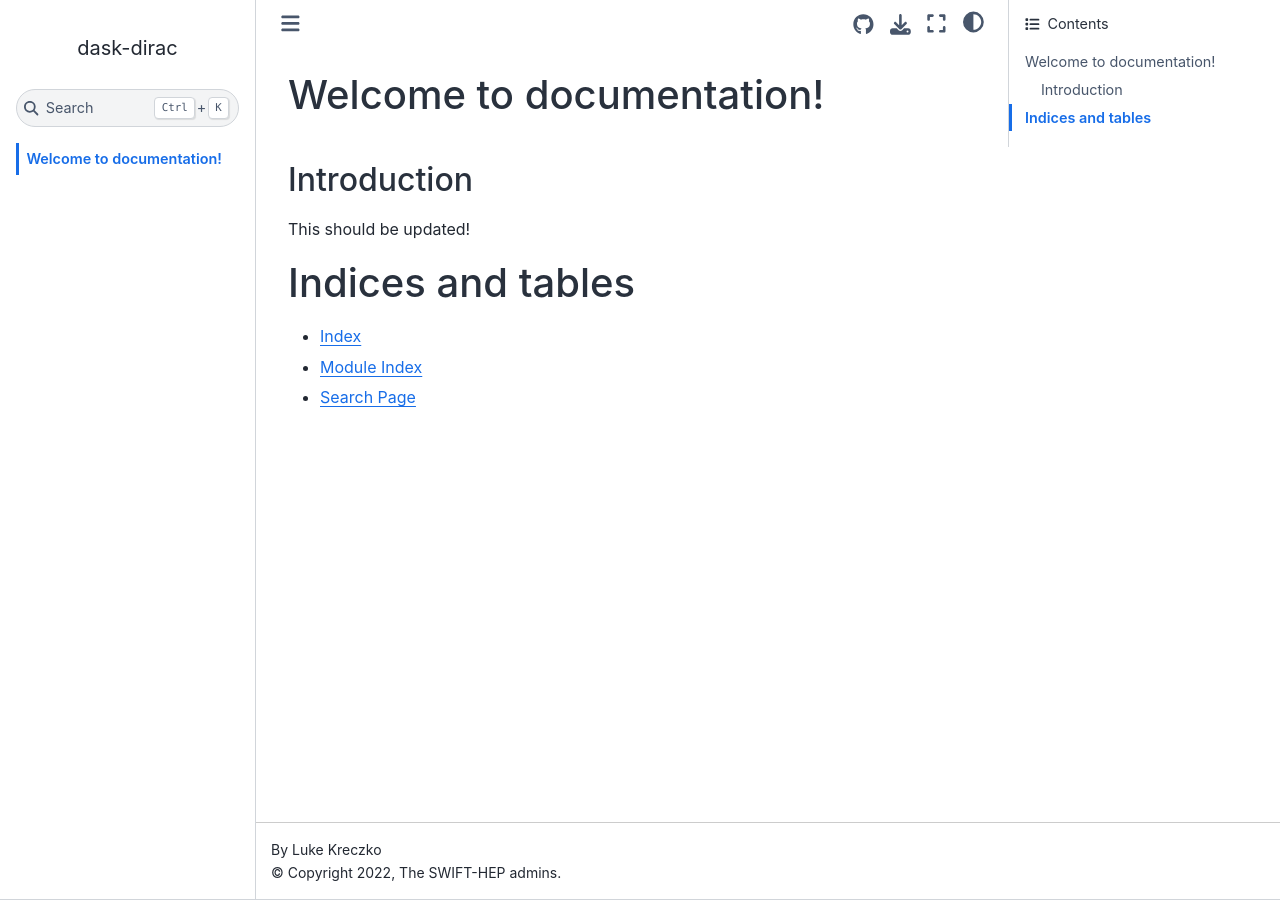
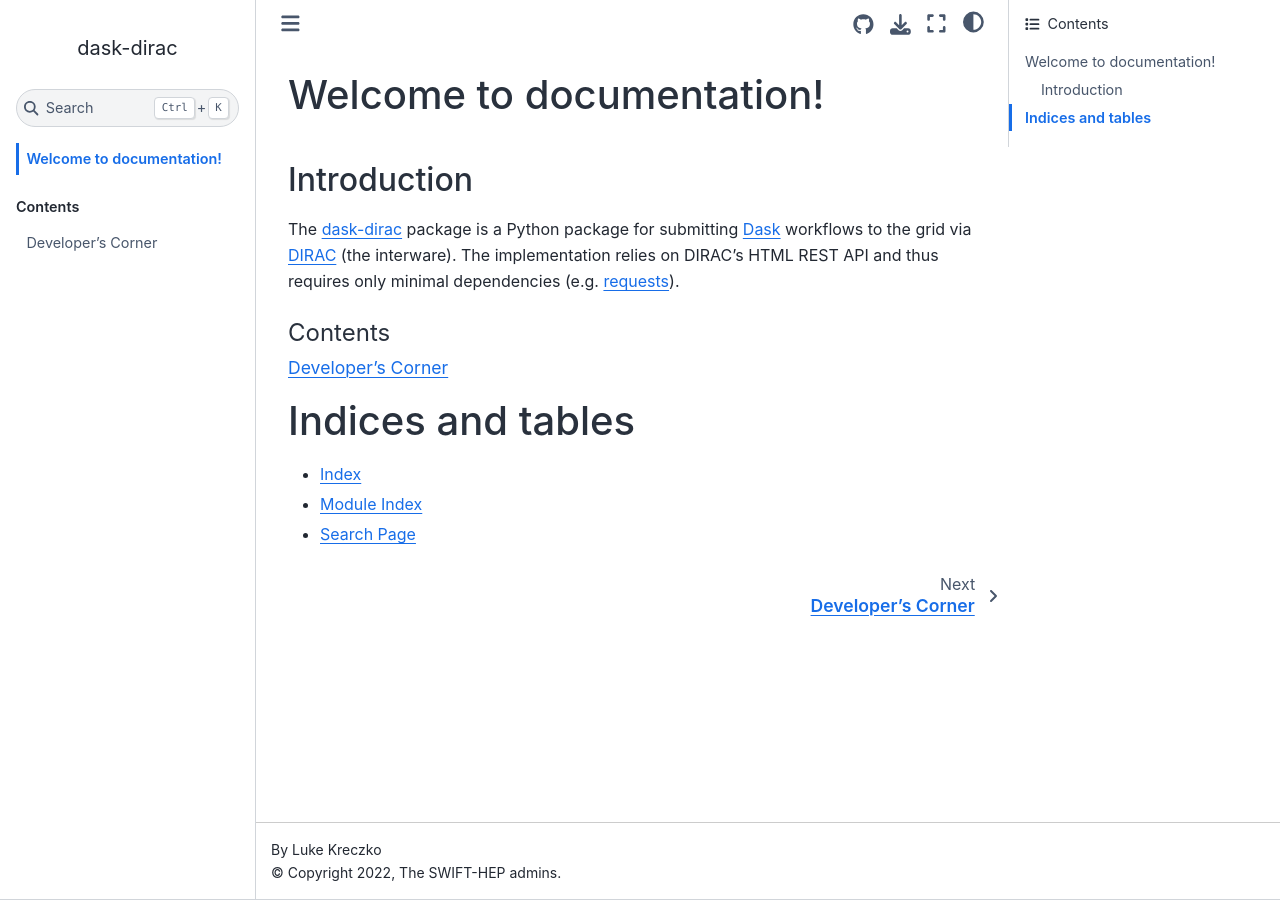
Before and after one commit to SWIFT-HEP/dask-dirac, a Sphinx documentation site: the page built from docs/index.rst, in a window 1280 px wide. Built offline with Sphinx 7.4.7 and the Sphinx Book theme 1.1.4, drawn with Linux system fonts in a browser that asks for light colours.

Commit message:
docs: added developers corner

```diff
--- a/docs/index.rst
+++ b/docs/index.rst
@@ -6,13 +6,16 @@
 Introduction
 ------------
 
-This should be updated!
+The `dask-dirac`_ package is a Python package for submitting `Dask`_ workflows to the grid via `DIRAC`_ (the interware).
+The implementation relies on DIRAC's HTML REST API and thus requires only minimal dependencies (e.g. `requests`_).
 
 .. toctree::
    :maxdepth: 2
    :titlesonly:
    :caption: Contents
    :glob:
+
+   dev
 
 
 
@@ -22,3 +25,9 @@
 * :ref:`genindex`
 * :ref:`modindex`
 * :ref:`search`
+
+
+.. _Dask: https://www.dask.org/
+.. _DIRAC: https://dirac.readthedocs.io/en/latest/
+.. _`dask-dirac`: https://dask-dirac.readthedocs.io/en/latest/
+.. _requests: https://pypi.org/project/requests/
```
Also changed, not shown: docs/dev.rst (added, +15 -0 lines).
